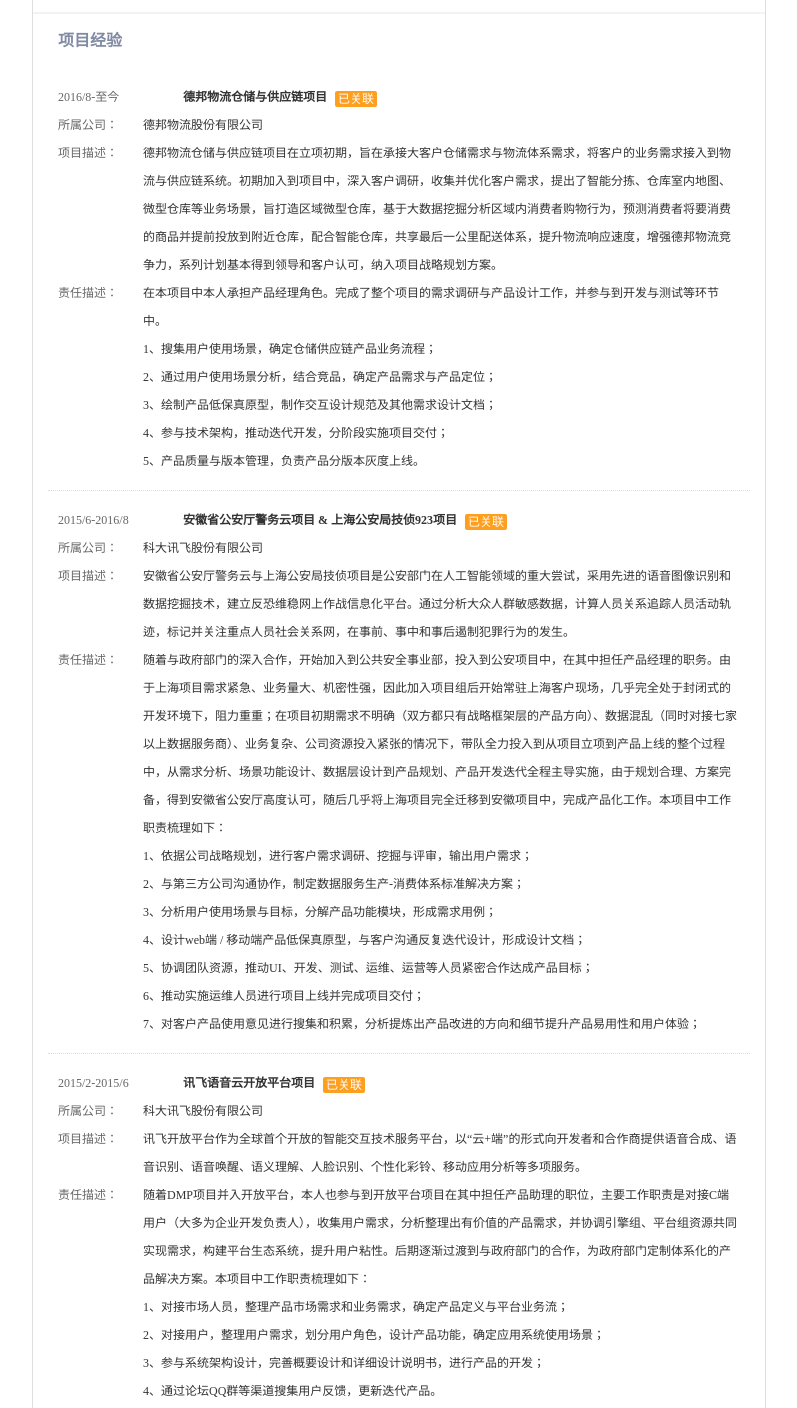
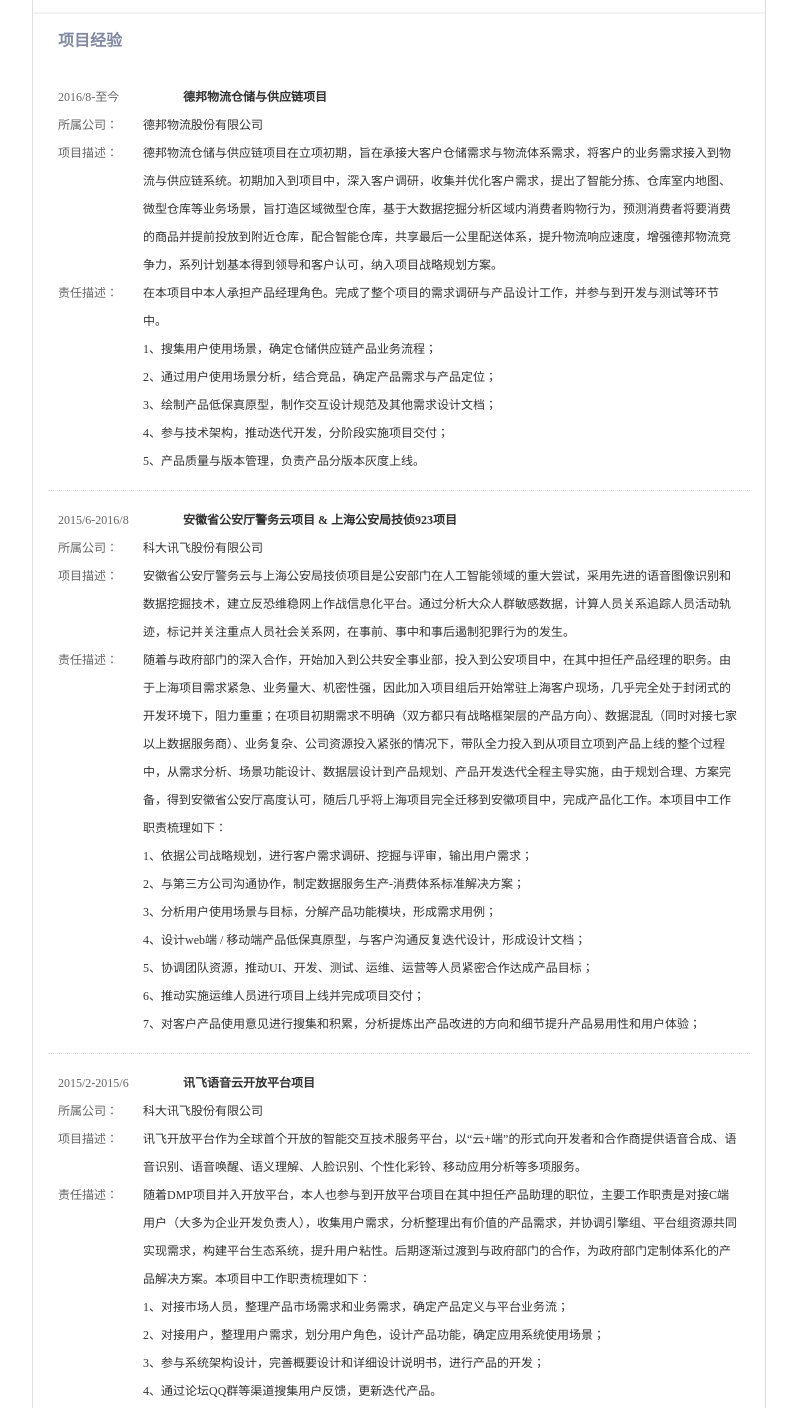
Before and after one commit to xmc0551/xmc0551.github.io, a plain HTML site: page index.html in a window 1280 px wide. Shown: the part 1311-2719 px from the top of the page, without its empty margins (241-1038 px from the left). Drawn offline with Linux system fonts and the light colour scheme.

Commit message:
Update index.html

```diff
--- a/index.html
+++ b/index.html
@@ -767,7 +767,7 @@ img {
                             <tr>
                                 <td valign="top" class="time">2016/8-至今</td>
                                 <td valign="top" class="rtbox">
-                                    <strong>德邦物流仓储与供应链项目</strong>&nbsp;<span class="guan">已关联</span>
+                                    <strong>德邦物流仓储与供应链项目</strong>&nbsp;
                                 </td>
                             </tr>
                             <tr>
@@ -821,7 +821,7 @@ img {
                             <tr>
                                 <td valign="top" class="time">2015/6-2016/8</td>
                                 <td valign="top" class="rtbox">
-                                    <strong>安徽省公安厅警务云项目&#x20;&amp;&#x20;上海公安局技侦923项目</strong>&nbsp;<span class="guan">已关联</span>
+                                    <strong>安徽省公安厅警务云项目&#x20;&amp;&#x20;上海公安局技侦923项目</strong>&nbsp;
                                 </td>
                             </tr>
                             <tr>
@@ -875,7 +875,7 @@ img {
                             <tr>
                                 <td valign="top" class="time">2015/2-2015/6</td>
                                 <td valign="top" class="rtbox">
-                                    <strong>讯飞语音云开放平台项目</strong>&nbsp;<span class="guan">已关联</span>
+                                    <strong>讯飞语音云开放平台项目</strong>&nbsp;
                                 </td>
                             </tr>
                             <tr>
@@ -929,7 +929,7 @@ img {
                             <tr>
                                 <td valign="top" class="time">2014/7-2015/2</td>
                                 <td valign="top" class="rtbox">
-                                    <strong>讯飞输入法DMP项目</strong>&nbsp;<span class="guan">已关联</span>
+                                    <strong>讯飞输入法DMP项目</strong>&nbsp;
                                 </td>
                             </tr>
                             <tr>
```
